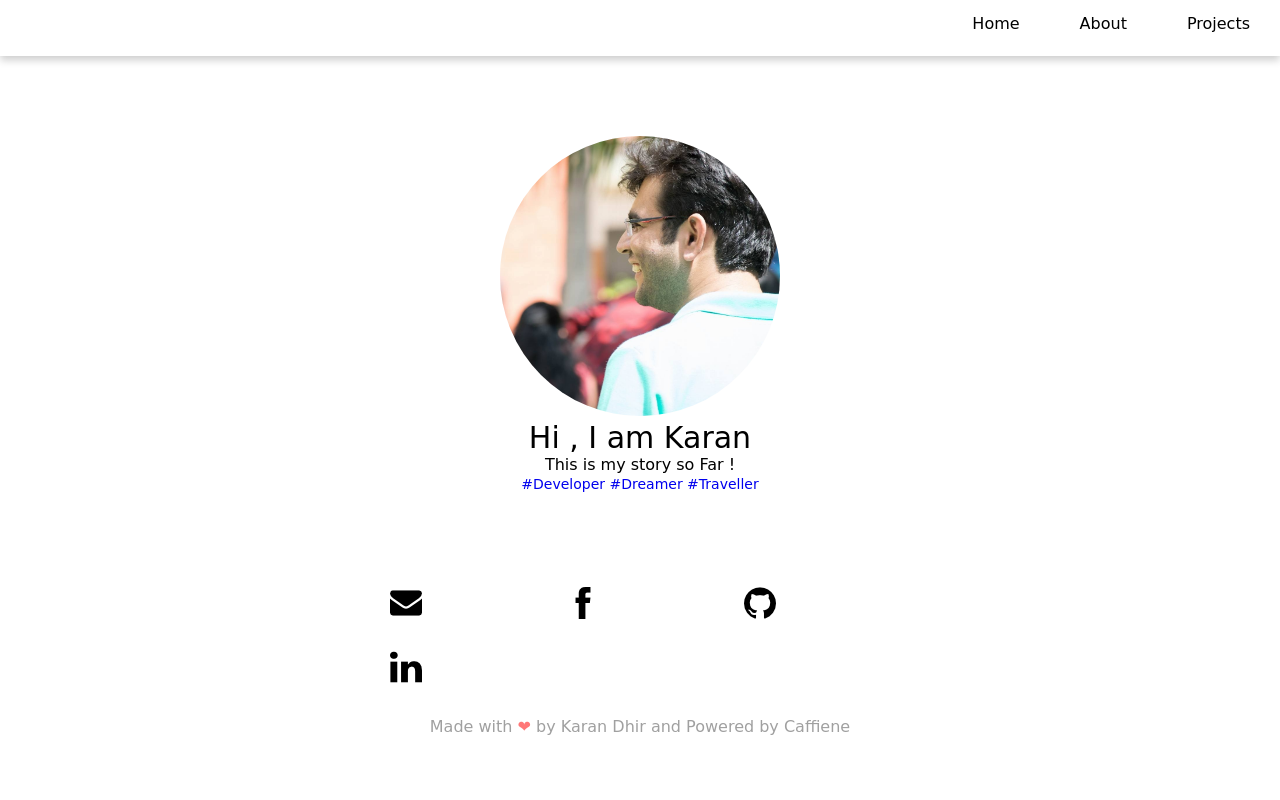
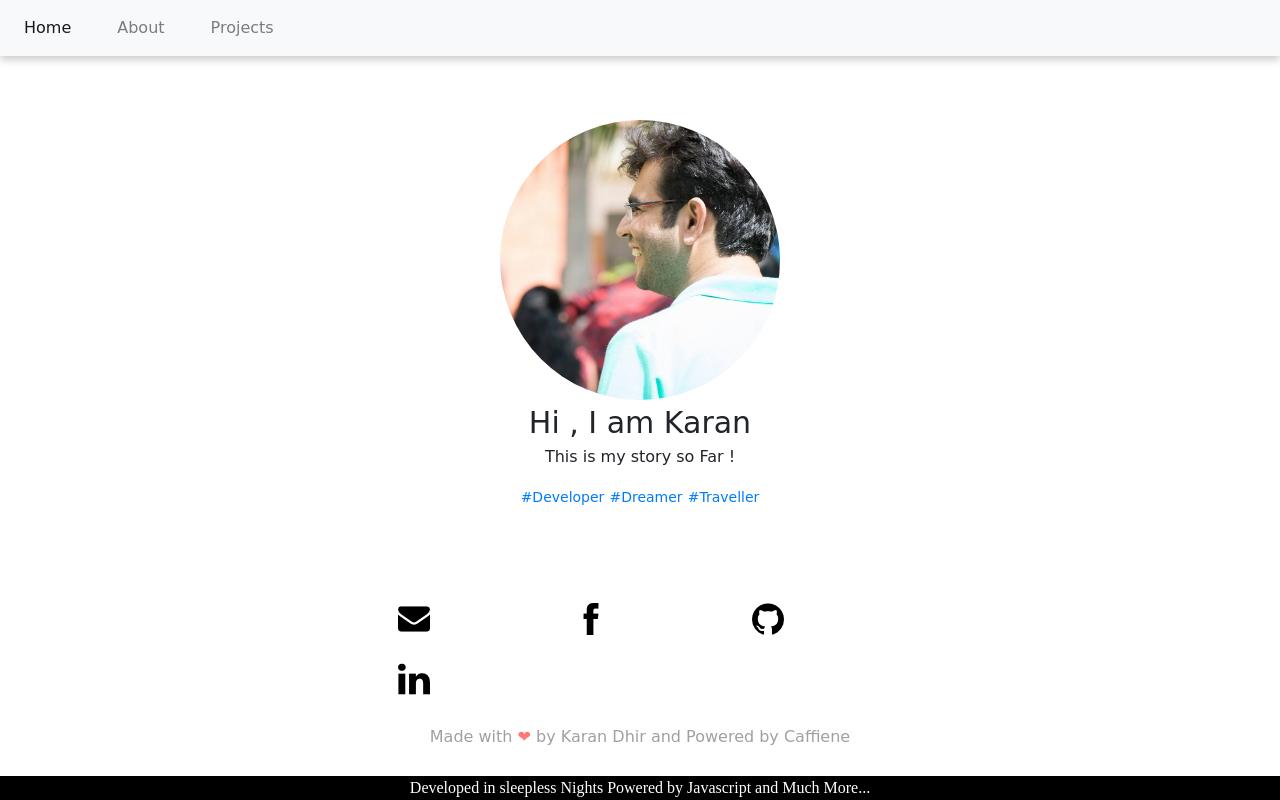
Before and after one commit to karan1dhir/Here_Is_Karan, a plain HTML site: page index.html in a window 1280 px wide. Drawn offline with nearby package versions, Linux system fonts and the light colour scheme; a web font is replaced by a local one.

Commit message:
adding boostrap

```diff
--- a/about-style.css
+++ b/about-style.css
@@ -1,70 +1,81 @@
 /*---------------------General---------------------------*/
-*{
-    font-family: 'Patua One', cursive,Arial,sans-serif;
+* {
+    font-family: 'Patua One', cursive, Arial, sans-serif;
     margin: 0;
     padding: 0;
 }
+
 /*-------------------ProjectsPage-----------------------*/
 /*------------------Navigation Section----------------*/
-.nav-section a{
+.navbar-nav li {
     float: right;
     text-decoration: none;
-    padding: 14px 30px;
+    padding: 0px 30px 0px 0px;
     text-align: center;
     color: black;
- }
- .nav-section{
-     box-shadow: 0 4px 8px 0 rgba(0,0,0,0.2);
-     height: 7vh;
- }
+}
+
+.nav-section {
+    box-shadow: 0 4px 8px 0 rgba(0, 0, 0, 0.2);
+    position: fixed;
+}
+
 /*---------------------Main Section------------------*/
 
-.main-content-heading h1{
+.main-content-heading h1 {
     text-align: center;
     margin-top: 5vh;
     letter-spacing: 2px;
 }
-.main-content p{
+
+.main-content p {
     margin: auto;
     width: 80%;
     font-family: Arial, Helvetica, sans-serif;
     line-height: 1.2;
 }
-#intern-shopclues{
+
+#intern-shopclues {
     text-decoration: underline;
     text-decoration-style: double;
     font-size: 23px;
     color: #24A3B5
 }
-#company-nagarro{
+
+#company-nagarro {
     text-decoration: underline;
     font-size: 23px;
     text-decoration-style: double;
     color: #161950;
 }
-#algorithms{
+
+#algorithms {
     text-decoration: underline;
     font-size: 23px;
     text-decoration-style: double;
     color: #3ED715
 }
-#intern-CodingNinjas{
-   text-decoration: underline;
-   font-size: 23px;
-   text-decoration-style: double;
-   color:#DF4E31;
+
+#intern-CodingNinjas {
+    text-decoration: underline;
+    font-size: 23px;
+    text-decoration-style: double;
+    color: #DF4E31;
 }
+
 /*----------------------------Qoute Content-------------------------------------*/
-.main-qoute-content img{
+.main-qoute-content img {
     border-radius: 50%;
-    width:38vh;
-    height:42vh;
+    width: 38vh;
+    height: 42vh;
     margin-top: 4vh;
 }
-.main-qoute-content{
+
+.main-qoute-content {
     text-align: center;
 }
-.main-qoute-content p{
+
+.main-qoute-content p {
     margin-top: 2vh;
     font-family: Arial, Helvetica, sans-serif;
 }
--- a/index.html
+++ b/index.html
@@ -8,27 +8,50 @@
   <title>Web_Resume</title>
   <link rel="stylesheet" type="text/css" href="style.css">
   <link href="https://fonts.googleapis.com/css?family=Patua+One" rel="stylesheet">
+  <link rel="stylesheet" href="https://stackpath.bootstrapcdn.com/bootstrap/4.1.3/css/bootstrap.min.css" integrity="sha384-MCw98/SFnGE8fJT3GXwEOngsV7Zt27NXFoaoApmYm81iuXoPkFOJwJ8ERdknLPMO"
+    crossorigin="anonymous">
+  <script src="https://code.jquery.com/jquery-3.3.1.slim.min.js" integrity="sha384-q8i/X+965DzO0rT7abK41JStQIAqVgRVzpbzo5smXKp4YfRvH+8abtTE1Pi6jizo"
+    crossorigin="anonymous"></script>
+  <script src="https://cdnjs.cloudflare.com/ajax/libs/popper.js/1.14.3/umd/popper.min.js" integrity="sha384-ZMP7rVo3mIykV+2+9J3UJ46jBk0WLaUAdn689aCwoqbBJiSnjAK/l8WvCWPIPm49"
+    crossorigin="anonymous"></script>
+  <script src="https://stackpath.bootstrapcdn.com/bootstrap/4.1.3/js/bootstrap.min.js" integrity="sha384-ChfqqxuZUCnJSK3+MXmPNIyE6ZbWh2IMqE241rYiqJxyMiZ6OW/JmZQ5stwEULTy"
+    crossorigin="anonymous"></script>
 </head>
+
 <body>
-        <div>
-            <div class = "nav-section">
-                    <a href = "projects.html">Projects</a>
-                    <a href = "About.html">About</a>
-                    <a href = "index.html">Home</a>
+  <nav class="navbar navbar-expand-lg navbar-light bg-light nav-section">
+    <div class="collapse navbar-collapse" id="navbarNav">
+      <ul class="navbar-nav">
+        <li class="nav-item active">
+          <a class="nav-link" href="index.html">Home</a>
+        </li>
+        <li class="nav-item">
+          <a class="nav-link" href="About.html">About</a>
+        </li>
+        <li class="nav-item">
+          <a class="nav-link" href="projects.html">Projects</a>
+        </li>
+      </ul>
     </div>
+  </nav>
+  <div class="container-fluid">
     <div class="main-section">
       <img id="image" src="images/profile_pic.jpg">
-              <p id = "main-section-text">
-                <span>Hi , I am Karan</span><br/>
-                    This is my story so Far !
+      <p id="main-section-text" style="margin:0">
+        <span>Hi , I am Karan</span><br />
+        <p>
+          <span>This is my story so Far !</span>
+        </p>
       </p>
       <p>
-            <a class="main-section-text-hashtags-span" href="#">#Developer #Dreamer #Traveller</a>
+        <a class="main-section-text-hashtags-span" href="#">#Developer</a>
+        <a class="main-section-text-hashtags-span" href="#">#Dreamer</a>
+        <a class="main-section-text-hashtags-span" href="#">#Traveller</a>
       </p>
     </div>
     <div class="footer-section">
       <div class="box">
-                 <a href="" target="_blank"><img src="images/envelope.png"></a>
+        <a href="#" target="_blank"><img src="images/envelope.png"></a>
       </div>
       <div class="box">
         <a href="https://www.facebook.com/karan.dhir3" target="_blank"><img src="images/facebook-letter-logo.png"></a>
@@ -43,6 +66,8 @@
     <div class="powered-section">
       <p>Made with <span class="heart-icon">❤</span> by Karan Dhir and Powered by Caffiene</p>
     </div>
+    <div class="footer">Developed in sleepless Nights Powered by Javascript and Much More...</div>
   </div>
 </body>
+
 </html>
--- a/project-style.css
+++ b/project-style.css
@@ -1,21 +1,23 @@
 /*---------------------General---------------------------*/
-*{
-    font-family: 'Patua One', cursive,Arial,sans-serif;
+* {
+    font-family: 'Patua One', cursive, Arial, sans-serif;
     margin: 0;
     padding: 0;
 }
+
 /*-------------------ProjectsPage-----------------------*/
 /*------------------Navigation Section----------------*/
-.nav-section a{
+.navbar-nav li {
     float: right;
     text-decoration: none;
-    padding: 14px 30px;
+    padding: 0px 30px 0px 0px;
     text-align: center;
     color: black;
 }
- .nav-section{
-     box-shadow: 0 4px 8px 0 rgba(0,0,0,0.2);
-     height: 7vh;
+
+.nav-section {
+    box-shadow: 0 4px 8px 0 rgba(0, 0, 0, 0.2);
+    position: fixed;
 }
 
 /*------------------Heading Section------------------*/
@@ -23,19 +25,23 @@
     text-align: center;
     margin-top: 5vh;
 }
- .heading-section h1{
+
+.heading-section h1 {
     letter-spacing: 2px;
 }
- .heading-section p{
+
+.heading-section p {
     margin-top: 2vh;
     font-family: Arial, Helvetica, sans-serif;
 }
+
 /*------------------Projects Section-----------------*/
-.project-section img{
-    width:50vh;
-    height:35vh;
+.project-section img {
+    width: 50vh;
+    height: 35vh;
     float: left;
 }
-.project-section{
+
+.project-section {
     margin-top: 10vh;
 }
--- a/style.css
+++ b/style.css
@@ -1,67 +1,89 @@
 /*----------------General---------------------------*/
-*{
-    font-family: 'Patua One', cursive,Arial,sans-serif;
+* {
+    font-family: 'Patua One', cursive, Arial, sans-serif;
     margin: 0;
     padding: 0;
 }
+
 /*-----------------Home Page-------------------------*/
 /*-----------------Navigation Section ---------------*/
-.nav-section a{
+.navbar-nav li {
     float: right;
     text-decoration: none;
-   padding: 14px 30px;
+    padding: 0px 30px 0px 0px;
     text-align: center;
     color: black;
 }
-.nav-section{
-    box-shadow: 0 4px 8px 0 rgba(0,0,0,0.2);
-    display: block;
-    height: 7vh;
-    position: relative;
+
+
+.nav-section {
+    box-shadow: 0 4px 8px 0 rgba(0, 0, 0, 0.2);
+    position: fixed;
 }
 
 /*-------------------Main Section ---------------------*/
-#image{
+#image {
     position: relative;
     border-radius: 50%;
-    width:35vh;
-    height:35vh;
-    margin-top: 10vh;
-    cursor:pointer;
+    width: 35vh;
+    height: 35vh;
+    margin-top: 8vh;
+    cursor: pointer;
 }
-.main-section{
+
+.main-section {
     text-align: center;
-    vertical-align: middle;
 }
-.main-section-text-hashtags-span{
+
+.main-section-text-hashtags-span {
     margin-top: 30px;
     font-size: 14px;
     text-decoration: none;
 }
-#main-section-text span{
+
+#main-section-text span {
     font-size: 30px;
 }
-.main-section :hover{
+
+.main-section :hover {
     cursor: text;
 }
+
 /*---------------------Footer Section -------------------*/
 
-.footer-section{
+.footer-section {
     margin: auto;
     align-content: center;
     width: 50%;
     margin-top: 10vh;
 }
-.box{
+
+.box {
     display: inline-block;
     padding: 14px 70px;
     cursor: pointer;
 }
-.powered-section p{
+
+.powered-section p {
     text-align: center;
     margin-top: 2vh;
     color: #A0A0A0;
 }
+
 .heart-icon {
     color: #f77;
 }
+
+/*----------------------Last Section-----------------------*/
+
+.footer {
+
+    position: fixed;
+    left: 0;
+    bottom: 0;
+    width: 100%;
+    background-color: black;
+    color: white;
+    font-family: 'Times New Roman', Times, serif;
+    text-align: center;
+}
```
Also changed, not shown: About.html (+45 -15 lines), projects.html (+28 -7 lines). Lines whose indentation alone changed are shown as unchanged.
